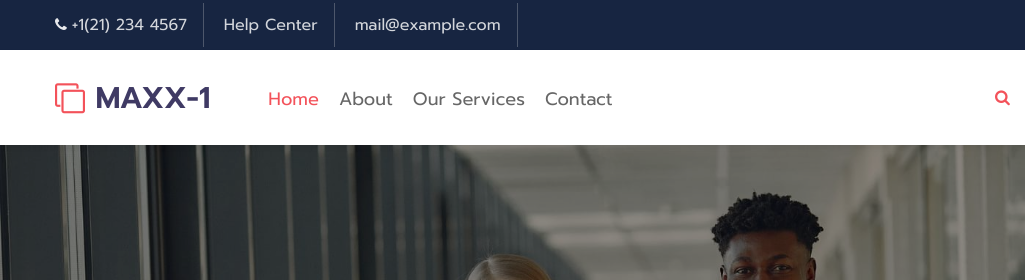
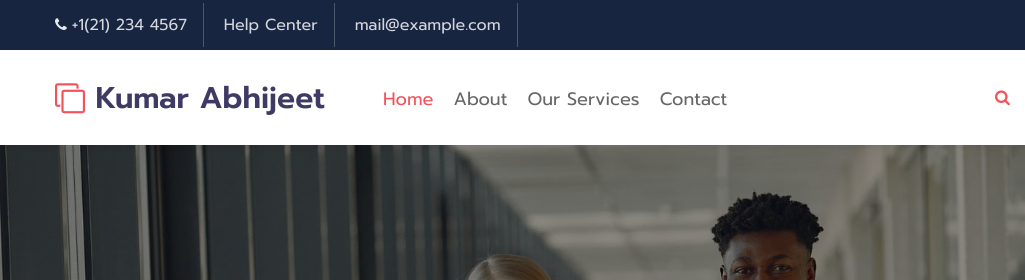
Before and after one commit to aryaabhii/Project, a plain HTML site: page index.html in a window 1280 px wide. Shown: the top 280 px of the page, 0-1025 px from the left. Drawn offline with Linux system fonts and the light colour scheme.

Commit message:
Update index.html

```diff
--- a/index.html
+++ b/index.html
@@ -6,7 +6,7 @@
     <meta charset="utf-8">
     <meta name="viewport" content="width=device-width, initial-scale=1, shrink-to-fit=no">
 
-    <title>MAXX-1 - Home </title>
+    <title>Kumar Abhijeet | Home </title>
 
     <link href="//fonts.googleapis.com/css2?family=Prompt:wght@300;400;600&display=swap" rel="stylesheet">
     <link href="//fonts.googleapis.com/css2?family=Kumbh+Sans:wght@300;400;700&display=swap" rel="stylesheet">
@@ -60,7 +60,7 @@
       <div class="container">
           <nav class="navbar navbar-expand-lg navbar-light">
               <h1><a class="navbar-brand" href="index.html">
-                  <span class="fa fa-clone"></span> MAXX-1
+                  <span class="fa fa-clone"></span> Kumar Abhijeet
                   </a></h1>
               <button class="navbar-toggler collapsed" type="button" data-toggle="collapse" data-target="#navbarNav"
                   aria-controls="navbarNav" aria-expanded="false" aria-label="Toggle navigation">
@@ -341,7 +341,7 @@
         <div class="col-lg-4 col-md-6 col-sm-7 footer-list-29 footer-1 pr-lg-5">
           <div class="footer-logo mb-4">
             <a class="navbar-brand" href="index.html">
-              <span class="fa fa-clone"></span> MAXX-1</a>
+              <span class="fa fa-clone"></span> Kumar Abhijeet</a>
           </div>
           <p>We are Creative. World's best IT service company. Get the most of reduction in your team’s operating
             creates amazing UI/UX experiences. </p>
@@ -376,7 +376,7 @@
   <!-- copyright -->
   <section class="w3l-copyright text-center">
     <div class="container">
-      <p class="copy-footer-29">© 2021 MAXX-1. All rights reserved.</p>
+      <p class="copy-footer-29">© 2021 Kumar Abhijeet All rights reserved.</p>
     </div>
 
     <!-- move top -->
```
